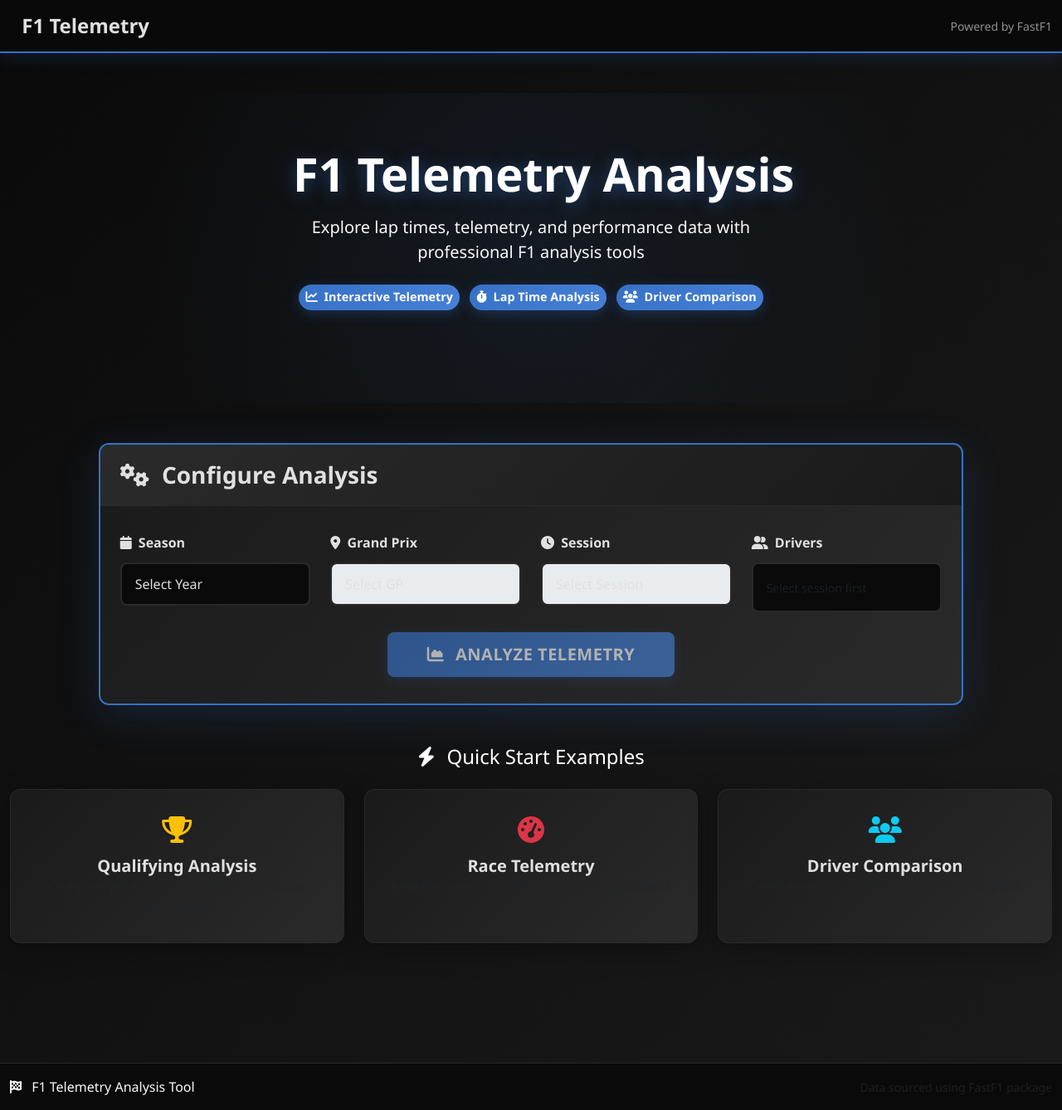
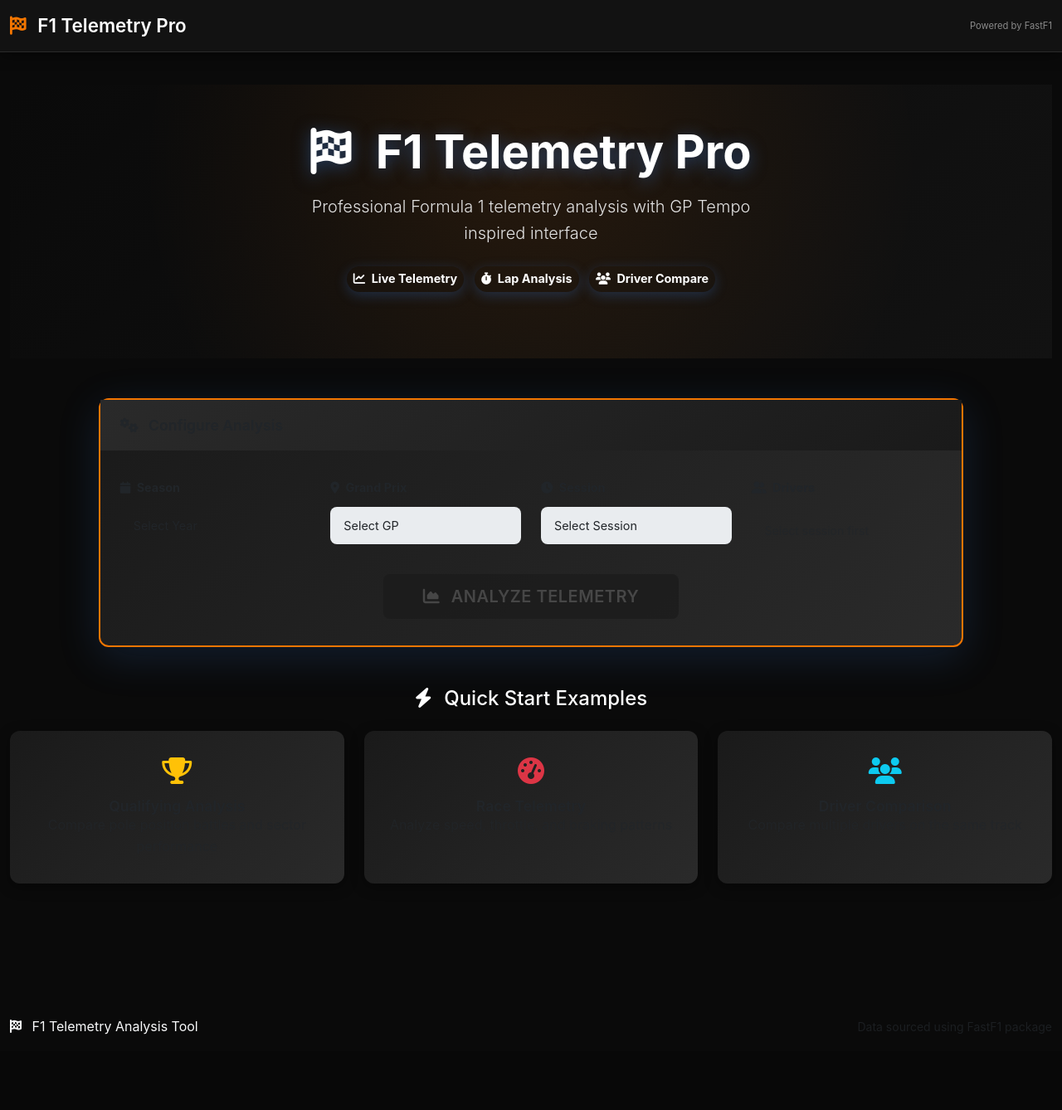
Before and after one commit to AnZomorodian/F1Site, a Flask app: page / in a window 1280 px wide. Shown: the whole page at 83% size. After the commit the page ends 1247 px from the top, so only its background shows below. Run offline with Flask 3, Linux system fonts and the light colour scheme.

Commit message:
Overhaul the application's design and data handling for enhanced analysis
Refactor F1DataManager, remove replit.md, add README.md, update styles and templates.

Replit-Commit-Author: Agent
Replit-Commit-Session-Id: 2b40f008-d26b-4d8e-9f28-6da3cd616123
Replit-Commit-Screenshot-Url: https://storage.googleapis.com/screenshot-production-us-central1/6cdc426e-479b-4f32-a4d1-732d137bb3a4/2b40f008-d26b-4d8e-9f28-6da3cd616123/rKSjyEc

```diff
--- a/f1_data.py
+++ b/f1_data.py
@@ -3,17 +3,13 @@ import pandas as pd
 import numpy as np
 import logging
 from datetime import datetime
-import os
 
 class F1DataManager:
     """Manages F1 data retrieval and processing using FastF1"""
 
     def __init__(self):
-        # Enable FastF1 cache for better performance
-        cache_dir = os.path.join(os.getcwd(), 'fastf1_cache')
-        # Create cache directory if it doesn't exist
-        os.makedirs(cache_dir, exist_ok=True)
-        fastf1.Cache.enable_cache(cache_dir)
+        # Initialize without caching for cleaner deployment
+        logging.info("F1DataManager initialized - ready for F1 data analysis")
 
         # Team colors mapping
         self.team_colors = {
--- a/static/css/style.css
+++ b/static/css/style.css
@@ -1,50 +1,70 @@
-/* GP Tempo Inspired Dark Theme Styles */
+/* GP Tempo Inspired Modern F1 Theme */
 
 :root {
-    --primary-color: #3671C6;
-    --primary-gradient: linear-gradient(135deg, #3671C6, #4781D7);
-    --secondary-color: #27F4D2;
-    --accent-red: #ED1131;
-    --accent-orange: #FF8000;
-    --dark-bg: #0a0a0a;
-    --card-bg: #1a1a1a;
-    --card-border: #2a2a2a;
-    --text-light: #e0e0e0;
-    --text-muted: #888888;
-    --success-color: #27F4D2;
-    --warning-color: #FFA500;
-    --danger-color: #ED1131;
-    --border-radius: 12px;
-    --box-shadow: 0 8px 32px rgba(0, 0, 0, 0.3);
-    --transition: all 0.3s cubic-bezier(0.4, 0, 0.2, 1);
+    /* Core GP Tempo Colors */
+    --primary-color: #F47600;
+    --primary-dark: #E2671A;
+    --secondary-color: #ED1131;
+    --accent-green: #00D2BE;
+    --accent-blue: #3671C6;
+
+    /* Background System */
+    --bg-primary: #0A0A0A;
+    --bg-secondary: #121212;
+    --bg-tertiary: #1A1A1A;
+    --bg-card: #1F1F1F;
+
+    /* Text System */
+    --text-primary: #FFFFFF;
+    --text-secondary: #E2E2E2;
+    --text-muted: #8A8A8A;
+    --text-disabled: #5A5A5A;
+
+    /* Border & Shadow System */
+    --border-primary: #2A2A2A;
+    --border-secondary: #404040;
+    --shadow-sm: 0 2px 8px rgba(0, 0, 0, 0.3);
+    --shadow-md: 0 4px 16px rgba(0, 0, 0, 0.4);
+    --shadow-lg: 0 8px 32px rgba(0, 0, 0, 0.5);
+
+    /* Modern Design Tokens */
+    --radius-sm: 8px;
+    --radius-md: 12px;
+    --radius-lg: 16px;
+    --transition: all 0.2s cubic-bezier(0.4, 0, 0.2, 1);
 }
 
 /* Global Styles */
 body {
-    background: linear-gradient(135deg, #0a0a0a 0%, #1a1a1a 100%);
-    color: var(--text-light);
-    font-family: 'Segoe UI', Tahoma, Geneva, Verdana, sans-serif;
+    background: var(--bg-primary);
+    color: var(--text-primary);
+    font-family: -apple-system, BlinkMacSystemFont, 'Segoe UI', 'Roboto', sans-serif;
+    font-weight: 400;
+    line-height: 1.6;
     min-height: 100vh;
+    margin: 0;
+    padding: 0;
 }
 
 .main-content {
-    margin-top: 80px;
+    margin-top: 70px;
     padding: 2rem 0;
-    min-height: calc(100vh - 160px);
+    min-height: calc(100vh - 140px);
 }
 
 /* Navigation Styles */
 .navbar {
-    background: rgba(10, 10, 10, 0.95) !important;
-    backdrop-filter: blur(10px);
-    border-bottom: 2px solid var(--primary-color);
-    box-shadow: 0 4px 20px rgba(54, 113, 198, 0.2);
+    background: var(--bg-secondary) !important;
+    backdrop-filter: blur(20px);
+    border-bottom: 1px solid var(--border-primary);
+    box-shadow: var(--shadow-md);
+    transition: var(--transition);
 }
 
 .navbar-brand {
-    font-weight: 700;
-    font-size: 1.5rem;
-    color: var(--text-light) !important;
+    font-weight: 600;
+    font-size: 1.4rem;
+    color: var(--text-primary) !important;
     transition: var(--transition);
 }
 
@@ -55,20 +75,20 @@ body {
 
 .navbar-brand i {
     color: var(--primary-color);
-    animation: spin 3s linear infinite;
+    margin-right: 8px;
 }
 
-@keyframes spin {
-    0% { transform: rotate(0deg); }
-    100% { transform: rotate(360deg); }
+.navbar-text {
+    font-size: 0.8rem;
+    color: var(--text-muted) !important;
 }
 
 /* Hero Section */
 .hero-section {
-    padding: 4rem 0;
+    padding: 3rem 0 2rem;
     text-align: center;
     position: relative;
-    overflow: hidden;
+    background: linear-gradient(135deg, var(--bg-primary) 0%, var(--bg-secondary) 100%);
 }
 
 .hero-section::before {
@@ -78,7 +98,7 @@ body {
     left: 0;
     right: 0;
     bottom: 0;
-    background: radial-gradient(circle at 50% 50%, rgba(54, 113, 198, 0.1) 0%, transparent 70%);
+    background: radial-gradient(circle at 50% 30%, rgba(244, 118, 0, 0.1) 0%, transparent 70%);
     pointer-events: none;
 }
 
@@ -117,11 +137,87 @@ body {
 
 /* Card Styles */
 .card {
-    background: var(--card-bg);
-    border: 1px solid var(--card-border);
-    border-radius: var(--border-radius);
-    box-shadow: var(--box-shadow);
+    background: var(--bg-card);
+    border: 1px solid var(--border-primary);
+    border-radius: var(--radius-md);
+    box-shadow: var(--shadow-md);
     transition: var(--transition);
+}
+
+.card:hover {
+    border-color: var(--border-secondary);
+    box-shadow: var(--shadow-lg);
+}
+
+.card-header {
+    background: var(--bg-tertiary);
+    border-bottom: 1px solid var(--border-primary);
+    padding: 1.2rem 1.5rem;
+}
+
+.card-title {
+    color: var(--text-primary);
+    font-weight: 600;
+    font-size: 1.1rem;
+    margin: 0;
+}
+
+.card-body {
+    padding: 1.5rem;
+}
+
+/* Form Styles */
+.form-label {
+    color: var(--text-secondary);
+    font-weight: 500;
+    margin-bottom: 0.5rem;
+    font-size: 0.9rem;
+}
+
+.form-select, .form-control {
+    background: var(--bg-tertiary);
+    border: 1px solid var(--border-primary);
+    color: var(--text-primary);
+    border-radius: var(--radius-sm);
+    transition: var(--transition);
+    font-size: 0.9rem;
+    padding: 0.6rem 0.8rem;
+}
+
+.form-select:focus, .form-control:focus {
+    background: var(--bg-tertiary);
+    border-color: var(--primary-color);
+    box-shadow: 0 0 0 2px rgba(244, 118, 0, 0.2);
+    color: var(--text-primary);
+}
+
+.form-select option {
+    background: var(--bg-tertiary);
+    color: var(--text-primary);
+}
+
+/* Button Styles */
+.btn-primary {
+    background: linear-gradient(135deg, var(--primary-color), var(--primary-dark));
+    border: none;
+    border-radius: var(--radius-sm);
+    font-weight: 500;
+    padding: 0.75rem 2rem;
+    transition: var(--transition);
+    box-shadow: var(--shadow-sm);
+}
+
+.btn-primary:hover {
+    background: linear-gradient(135deg, var(--primary-dark), var(--primary-color));
+    transform: translateY(-1px);
+    box-shadow: var(--shadow-md);
+}
+
+.btn-primary:disabled {
+    background: var(--bg-tertiary);
+    color: var(--text-disabled);
+    transform: none;
+    box-shadow: none;
 }
 
 .card:hover {
--- a/templates/base.html
+++ b/templates/base.html
@@ -3,7 +3,7 @@
 <head>
     <meta charset="UTF-8">
     <meta name="viewport" content="width=device-width, initial-scale=1.0">
-    <title>{% block title %}F1 Telemetry - GP Tempo Style{% endblock %}</title>
+    <title>{% block title %}F1 Telemetry Pro{% endblock %}</title>
 
     <!-- Bootstrap CSS -->
     <link href="https://cdn.jsdelivr.net/npm/bootstrap@5.3.0/dist/css/bootstrap.min.css" rel="stylesheet">
@@ -24,8 +24,8 @@
     <nav class="navbar navbar-dark bg-dark fixed-top">
         <div class="container-fluid">
             <a class="navbar-brand" href="{{ url_for('index') }}">
-                <i class="fas fa-racing-car me-2"></i>
-                F1 Telemetry
+                <i class="fas fa-flag-checkered me-2"></i>
+                F1 Telemetry Pro
             </a>
             <div class="navbar-nav ms-auto">
                 <span class="navbar-text">
--- a/templates/index.html
+++ b/templates/index.html
@@ -8,24 +8,24 @@
         <div class="col-lg-8">
             <div class="hero-content text-center mb-5">
                 <h1 class="display-4 fw-bold text-white mb-3">
-                    <i class="fas fa-racing-car me-3"></i>
-                    F1 Telemetry Analysis
+                    <i class="fas fa-flag-checkered me-3"></i>
+                    F1 Telemetry Pro
                 </h1>
-                <p class="lead text-light mb-4">
-                    Explore lap times, telemetry, and performance data with professional F1 analysis tools
+                <p class="lead mb-4" style="color: var(--text-secondary);">
+                    Professional Formula 1 telemetry analysis with GP Tempo inspired interface
                 </p>
                 <div class="hero-features">
-                    <span class="badge bg-primary-gradient me-2 p-2">
+                    <span class="badge me-2 p-2" style="background: linear-gradient(135deg, var(--primary-color), var(--primary-dark)); border: none;">
                         <i class="fas fa-chart-line me-1"></i>
-                        Interactive Telemetry
+                        Live Telemetry
                     </span>
-                    <span class="badge bg-primary-gradient me-2 p-2">
+                    <span class="badge me-2 p-2" style="background: linear-gradient(135deg, var(--secondary-color), #C91030); border: none;">
                         <i class="fas fa-stopwatch me-1"></i>
-                        Lap Time Analysis
+                        Lap Analysis
                     </span>
-                    <span class="badge bg-primary-gradient p-2">
+                    <span class="badge p-2" style="background: linear-gradient(135deg, var(--accent-green), #00B8A6); border: none;">
                         <i class="fas fa-users me-1"></i>
-                        Driver Comparison
+                        Driver Compare
                     </span>
                 </div>
             </div>
```
Also changed, not shown: replit.md (deleted, +0 -101 lines), README.md (added), fastf1_cache/fastf1_http_cache.sqlite (deleted).
